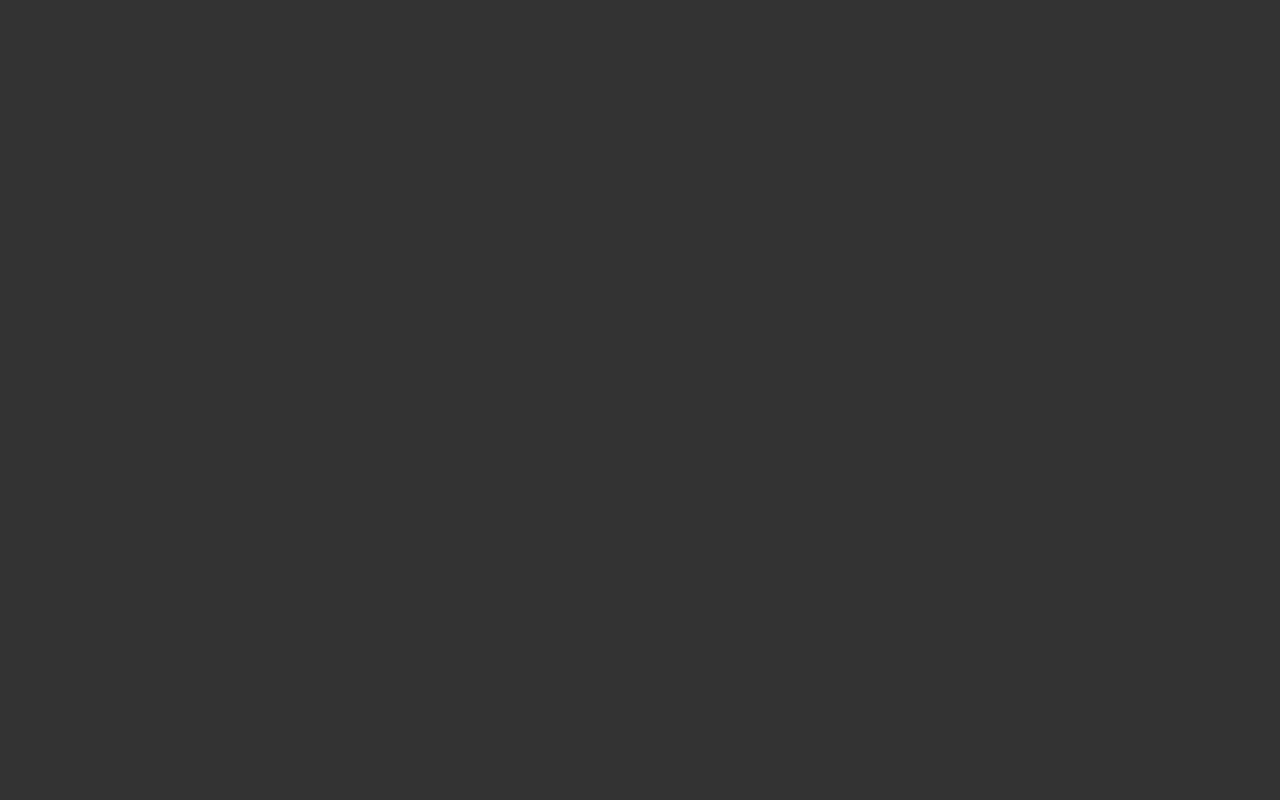
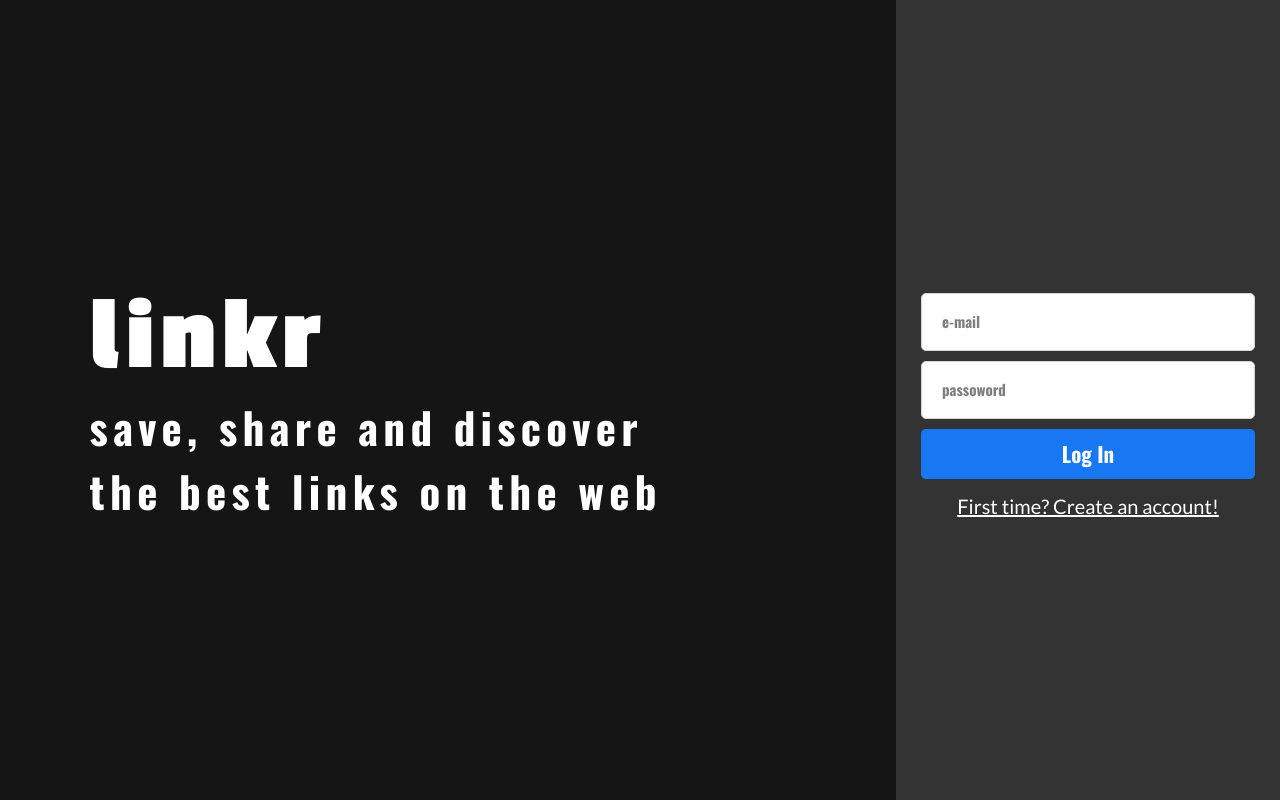
Before and after one commit to Gomeshg/projeto17-linkr-front, a React (Create React App) app: page / in a window 1280 px wide. Before the commit this address had no page. Built offline with nearby package versions, Linux system fonts and the light colour scheme.

Commit message:
feat: userPage created, inserted searchbar on header

```diff
--- a/package.json
+++ b/package.json
@@ -3,6 +3,7 @@
   "version": "0.1.0",
   "private": true,
   "dependencies": {
+    "@microlink/mql": "^0.10.28",
     "@testing-library/jest-dom": "^5.16.5",
     "@testing-library/react": "^13.4.0",
     "@testing-library/user-event": "^13.5.0",
@@ -14,6 +15,7 @@
     "react-router-dom": "^6.4.2",
     "react-scripts": "5.0.1",
     "styled-components": "^5.3.6",
+    "url": "^0.11.0",
     "url-metadata": "^2.5.0",
     "web-vitals": "^2.1.4"
   },
--- a/src/components/App.js
+++ b/src/components/App.js
@@ -31,11 +31,11 @@ export default function App() {
         <Wrapper>
           <BrowserRouter>
             <Routes>
-              {/* <Route path='/' element={<Enter/>} /> */}
-              {/* <Route path="/signup" element={<CreatCont />} /> */}
+              <Route path='/' element={<Enter/>} />
+              <Route path="/signup" element={<CreatCont />} />
               <Route path="/timeline" element={<Timeline />} />
               <Route path="/hashtag/:hashtag" element={<Hashtag />} />
-              {/*<Route path='/Novo-recebido' element={<NewValue optional={true} />} />
+              {/* <Route path='/Novo-recebido' element={<NewValue optional={true} />} />
                             <Route path='/Editar-entrada' element={<ModifiValue optional={true} />} />
                             <Route path='/Editar-saida' element={<ModifiValue optional={false} />} />  */}
             </Routes>
```
Also changed, not shown: 1 other file (tests, documents, lock files or other folders).
